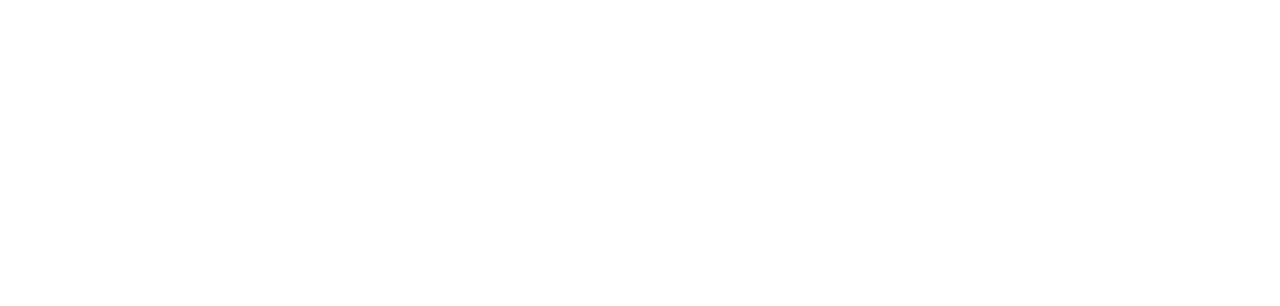
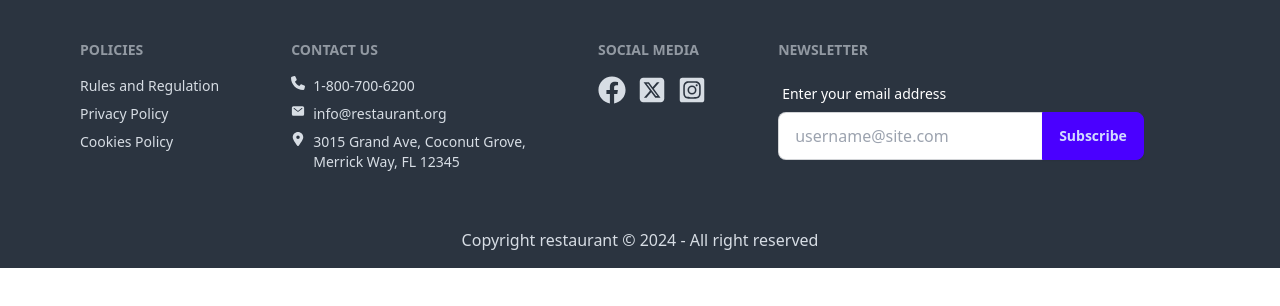
Before and after one commit to Fahim-Prodhan/restaurant-client, a React (Vite) app: page / in a window 1280 px wide. Shown: the top 306 px of the page. Built offline with nearby package versions, Linux system fonts and the light colour scheme.

Commit message:
Footer implement

```diff
--- a/package.json
+++ b/package.json
@@ -14,6 +14,7 @@
     "match-sorter": "^6.3.4",
     "react": "^18.2.0",
     "react-dom": "^18.2.0",
+    "react-icons": "^5.2.1",
     "react-router-dom": "^6.23.1",
     "sort-by": "^1.2.0"
   },
--- /dev/null
+++ b/src/components/footer/Footer.jsx
@@ -0,0 +1,52 @@
+import React from "react";
+import { FaPhone } from "react-icons/fa6";
+import { IoMail } from "react-icons/io5";
+import { FaLocationDot } from "react-icons/fa6";
+import { FaFacebook } from "react-icons/fa";
+import { FaSquareXTwitter } from "react-icons/fa6";
+import { FaInstagramSquare } from "react-icons/fa";
+
+const Footer = () => {
+  return (
+    <div>
+      <footer className=" lg:px-20 footer p-10 bg-neutral text-neutral-content">
+        <nav>
+          <h6 className="footer-title">Policies</h6>
+          <a className="link link-hover">Rules and Regulation</a>
+          <a className="link link-hover">Privacy Policy</a>
+          <a className="link link-hover">Cookies Policy</a>
+
+        </nav>
+        <nav>
+          <h6 className="footer-title">Contact Us</h6>
+          <a className="link link-hover flex gap-2"><span><FaPhone /></span> 1-800-700-6200</a>
+          <a className="link link-hover flex gap-2"><span><IoMail /></span>info@restaurant.org</a>
+          <a className="link link-hover flex gap-2"><span><FaLocationDot /></span>3015 Grand Ave, Coconut
+            Grove, <br />Merrick Way, FL 12345 </a>
+        </nav>
+        <nav>
+          <h6 className="footer-title">Social Media</h6>
+          <a className="link link-hover flex gap-3 text-[28px]"><span><FaFacebook /></span> <span><FaSquareXTwitter /></span><span><FaInstagramSquare /></span></a>
+
+        </nav>
+        <form>
+          <h6 className="footer-title">Newsletter</h6>
+          <fieldset className="form-control">
+            <label className="label">
+              <span className="label-text text-white ">Enter your email address</span>
+            </label>
+            <div className="join">
+              <input type="text" placeholder="username@site.com" className="input input-bordered join-item " />
+              <button className="btn btn-primary join-item -ml-8">Subscribe</button>
+            </div>
+          </fieldset>
+        </form>
+      </footer>
+      <footer className="p-4 bg-neutral text-neutral-content">
+        <p className="text-center">Copyright restaurant © 2024 - All right reserved</p>
+      </footer>
+    </div>
+  );
+};
+
+export default Footer;
--- a/src/layouts/Main.jsx
+++ b/src/layouts/Main.jsx
@@ -1,10 +1,12 @@
 import React from 'react';
 import { Outlet } from 'react-router-dom';
+import Footer from '../components/footer/Footer';
 
 const Main = () => {
     return (
         <div>
             <Outlet></Outlet>
+            <Footer></Footer>
         </div>
     );
 };
```
Also changed, not shown: 1 other file (tests, documents, lock files or other folders).
